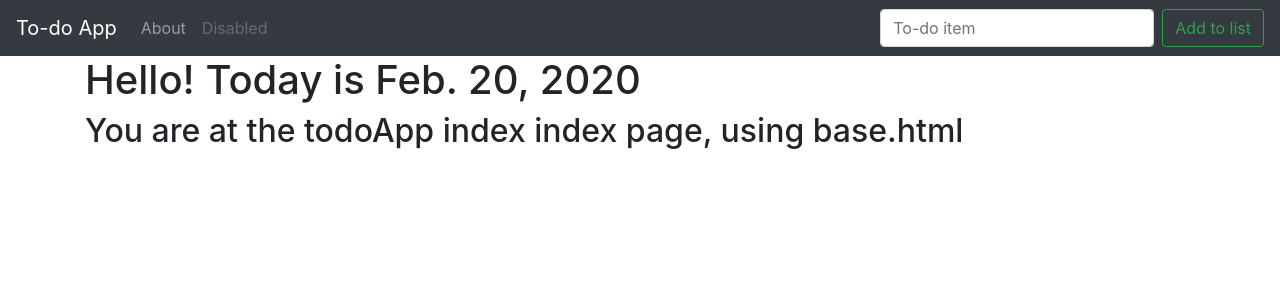
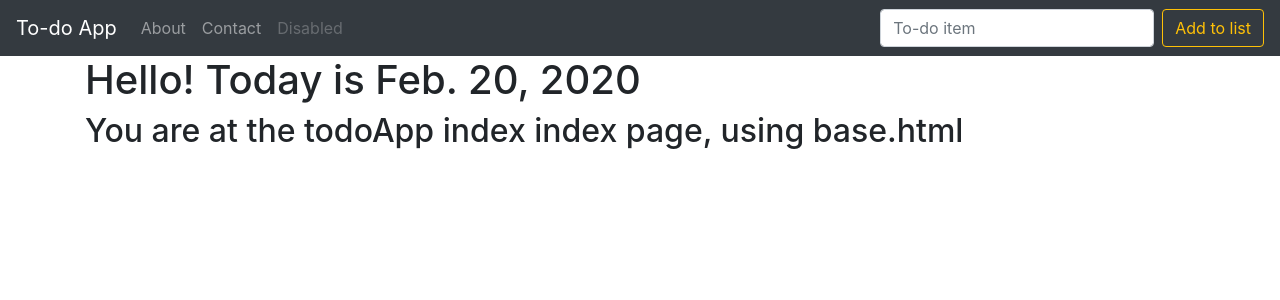
Before and after one commit to pkmitl205/Django-Project, a Django app: page / in a window 1280 px wide. Shown: the top 300 px of the page. Run offline with Django 3.2, Linux system fonts and the light colour scheme; some libraries are stand-ins or nearby versions.

Commit message:
การสร้าง Links ด้วย Django link

```diff
--- a/todoProject/todoApp/templates/base.html
+++ b/todoProject/todoApp/templates/base.html
@@ -12,14 +12,17 @@
     </head>
     <body>
         <nav class="navbar navbar-expand-lg navbar-dark bg-dark">
-            <a class="navbar-brand" href="/">To-do App</a>
+            <a class="navbar-brand" href="{% url 'home' %}">To-do App</a>
             <button class="navbar-toggler" type="button" data-toggle="collapse" data-target="#navbarSupportedContent" aria-controls="navbarSupportedContent" aria-expanded="false" aria-label="Toggle navigation">
                 <span class="navbar-toggler-icon"></span>
             </button>
             <div class="collapse navbar-collapse" id="navbarSupportedContent">
                 <ul class="navbar-nav mr-auto">
                     <li class="nav-item">
-                        <a class="nav-link" href="/about">About</a>
+                        <a class="nav-link" href="{% url 'about' %}">About</a>
+                    </li>
+                    <li class="nav-item">
+                        <a class="nav-link" href="{% url 'contact' %}">Contact</a>
                     </li>
                     <li class="nav-item">
                         <a class="nav-link disabled" href="#" tabindex="-1" aria-disabled="true">Disabled</a>
@@ -27,7 +30,7 @@
                 </ul>
                 <form class="form-inline my-2 my-lg-0">
                 <input class="form-control mr-sm-2" type="search" placeholder="To-do item" aria-label="todoItem">
-                <button class="btn btn-outline-success my-2 my-sm-0" type="submit">Add to list</button>
+                <button class="btn btn-outline-warning my-2 my-sm-0" type="submit">Add to list</button>
                 </form>
             </div>
         </nav>
--- a/todoProject/todoApp/urls.py
+++ b/todoProject/todoApp/urls.py
@@ -2,6 +2,7 @@ from django.urls import path
 from . import views
 
 urlpatterns = [
-    path('', views.index, name='index'),
+    path('', views.index, name='home'),
     path('about/', views.about, name='about'),
+    path('contact/', views.contact, name='contact'),
 ]
--- a/todoProject/todoApp/views.py
+++ b/todoProject/todoApp/views.py
@@ -8,3 +8,9 @@ def index(request):
 
 def about(request):
     return render(request, 'about.html')
+
+def contact(request):
+    first_name = "Phakon"
+    last_name = "Rujireksareekul"
+    email = "58030205@kmitl.ac.th"
+    return render(request, 'contact.html', {"first_name" : first_name, "last_name" : last_name, "email" : email })
```
Also changed, not shown: todoProject/todoApp/templates/contact.html (added, +9 -0 lines).
